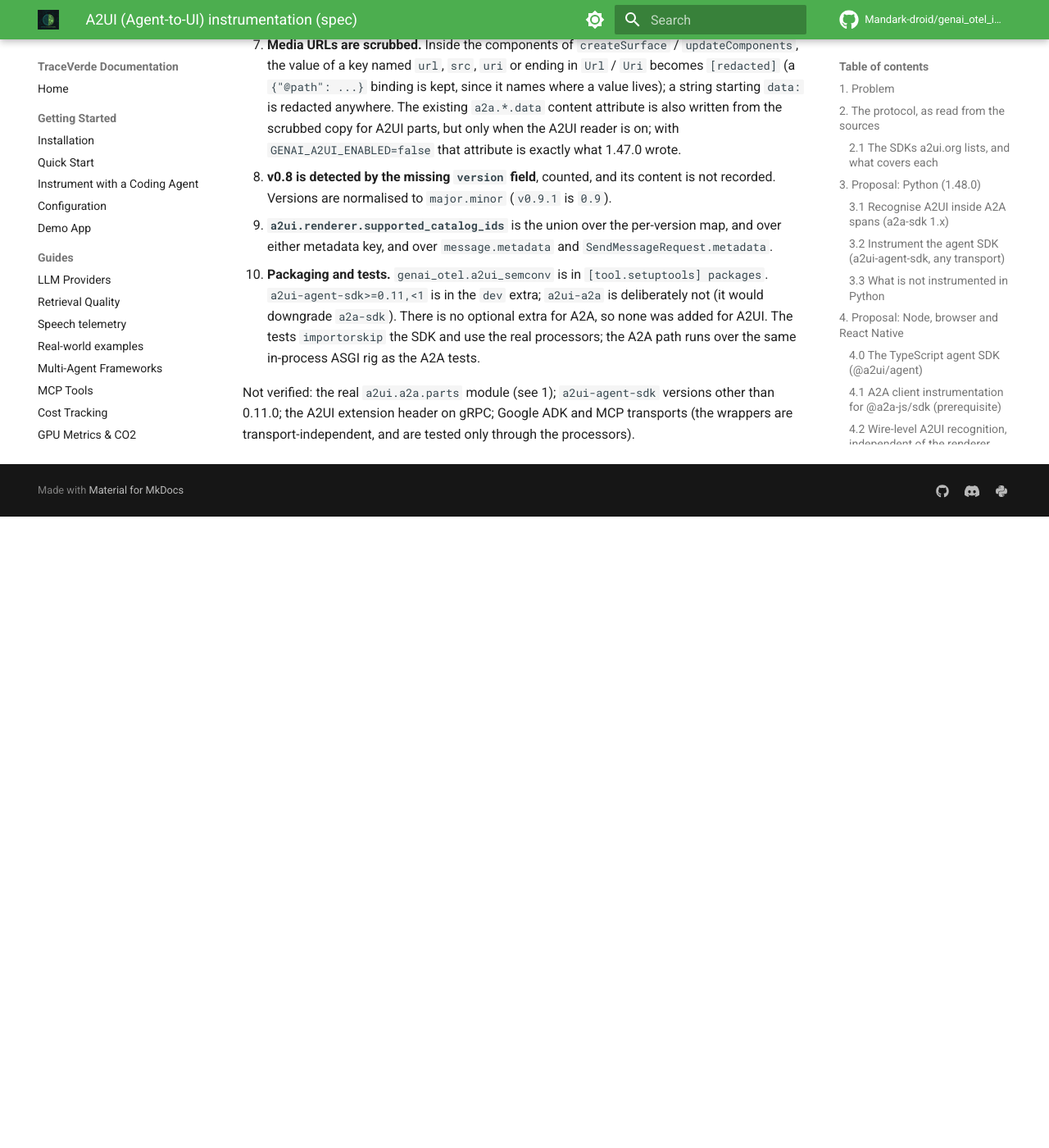
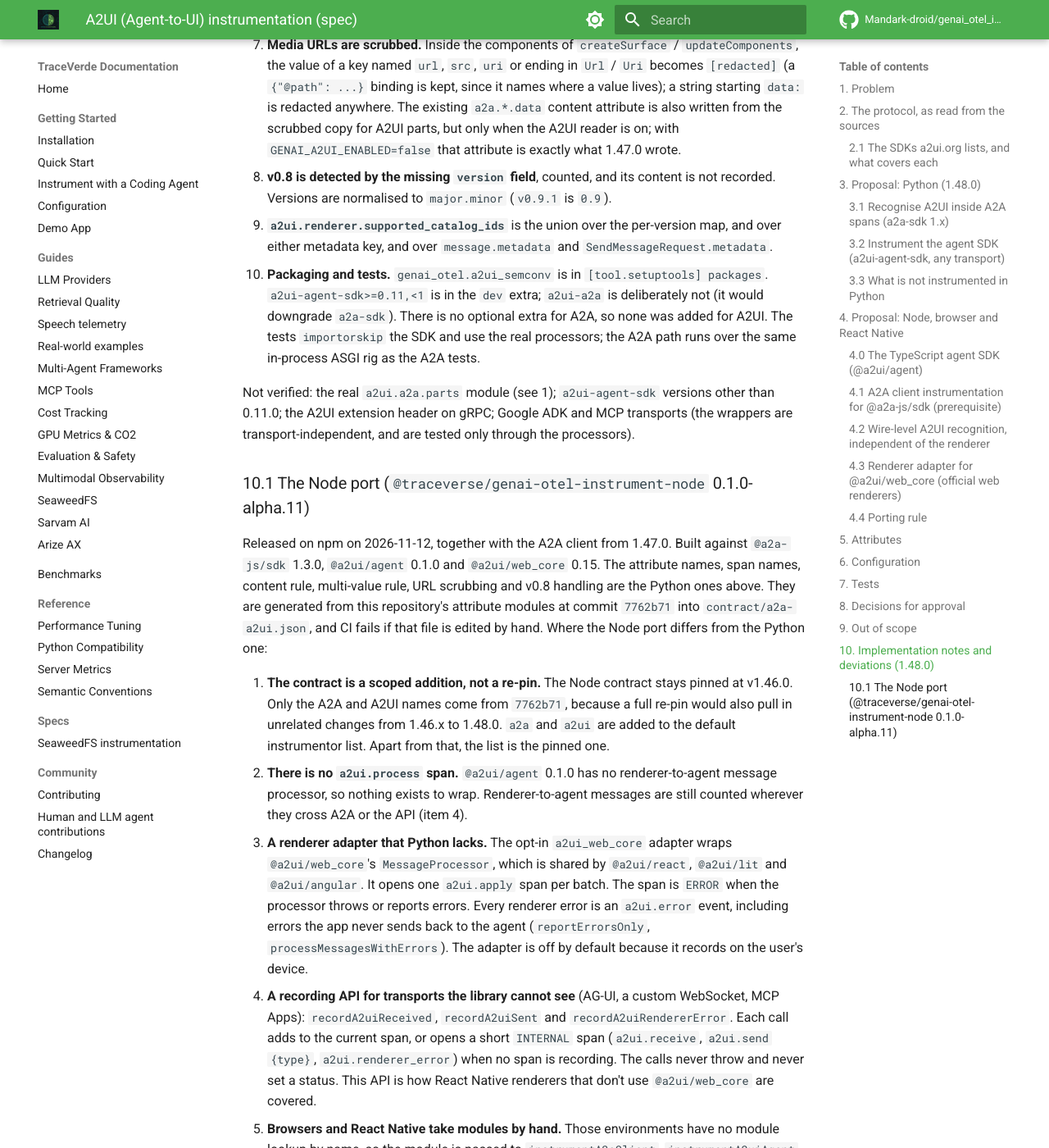
Before and after one commit to Mandark-droid/genai_otel_instrument, an MkDocs documentation site: the page built from docs/specs/a2ui-instrumentation.md, in a window 1280 px wide and 1400 px high, scrolled down 11559 px. Shown: the whole window at 82% size. Built offline with MkDocs 1.6.1 and Material for MkDocs 9.7.7, drawn with Linux system fonts in a browser that asks for light colours; comment, search, counter and statistics services are not loaded; before the commit the page ends 12189 px from its top, so only the background shows below that; some of the changed text lies outside the part shown.

Commit message:
docs(a2ui): record the Node port's deviations (spec section 10.1)

```diff
--- a/docs/specs/a2ui-instrumentation.md
+++ b/docs/specs/a2ui-instrumentation.md
@@ -281,8 +281,8 @@ only `.[dev]`; `a2ui-agent-sdk` is added to the `dev` extra.
 ## 10. Implementation notes and deviations (1.48.0)
 
 The Python part (sections 2, 3, 5, 6 and 7-Python; A2UI-D1 to D4 and D10) as built. Checked against
-`a2ui-agent-sdk` 0.11.0 and `a2ui-core` 0.6.0 as installed, and `a2a-sdk` 1.3.0. The Node part is not
-in this change.
+`a2ui-agent-sdk` 0.11.0 and `a2ui-core` 0.6.0 as installed, and `a2a-sdk` 1.3.0. The Node port is
+section 10.1.
 
 Layout: `genai_otel/a2ui_semconv/` holds `attributes.py` (names, media types, constants),
 `extract.py` (the shared reader, an `A2uiObservation` over wire-format dicts; it imports neither `a2a`
@@ -352,3 +352,44 @@ Deviations and choices the spec left open:
 Not verified: the real `a2ui.a2a.parts` module (see 1); `a2ui-agent-sdk` versions other than 0.11.0; the
 A2UI extension header on gRPC; Google ADK and MCP transports (the wrappers are transport-independent, and
 are tested only through the processors).
+
+### 10.1 The Node port (`@traceverse/genai-otel-instrument-node` 0.1.0-alpha.11)
+
+Released on npm on 2026-11-12, together with the A2A client from 1.47.0. Built against `@a2a-js/sdk` 1.3.0,
+`@a2ui/agent` 0.1.0 and `@a2ui/web_core` 0.15. The attribute names, span names, content rule, multi-value
+rule, URL scrubbing and v0.8 handling are the Python ones above. They are generated from this repository's
+attribute modules at commit `7762b71` into `contract/a2a-a2ui.json`, and CI fails if that file is edited by
+hand. Where the Node port differs from the Python one:
+
+1. **The contract is a scoped addition, not a re-pin.** The Node contract stays pinned at v1.46.0. Only the
+   A2A and A2UI names come from `7762b71`, because a full re-pin would also pull in unrelated changes from
+   1.46.x to 1.48.0. `a2a` and `a2ui` are added to the default instrumentor list. Apart from that, the list
+   is the pinned one.
+2. **There is no `a2ui.process` span.** `@a2ui/agent` 0.1.0 has no renderer-to-agent message processor, so
+   nothing exists to wrap. Renderer-to-agent messages are still counted wherever they cross A2A or the API
+   (item 4).
+3. **A renderer adapter that Python lacks.** The opt-in `a2ui_web_core` adapter wraps `@a2ui/web_core`'s
+   `MessageProcessor`, which is shared by `@a2ui/react`, `@a2ui/lit` and `@a2ui/angular`. It opens one
+   `a2ui.apply` span per batch. The span is `ERROR` when the processor throws or reports errors. Every
+   renderer error is an `a2ui.error` event, including errors the app never sends back to the agent
+   (`reportErrorsOnly`, `processMessagesWithErrors`). The adapter is off by default because it records
+   on the user's device.
+4. **A recording API for transports the library cannot see** (AG-UI, a custom WebSocket, MCP Apps):
+   `recordA2uiReceived`, `recordA2uiSent` and `recordA2uiRendererError`. Each call adds to the current
+   span, or opens a short `INTERNAL` span (`a2ui.receive`, `a2ui.send {type}`, `a2ui.renderer_error`) when
+   no span is recording. The calls never throw and never set a status. This API is how React Native
+   renderers that don't use `@a2ui/web_core` are covered.
+5. **Browsers and React Native take modules by hand.** Those environments have no module lookup by name,
+   so the module is passed to `instrumentA2aClient`, `instrumentA2uiAgent` or `instrumentA2uiWebCore`. In
+   those entries a call's span is not made active while the SDK runs, because all calls share one scope
+   stack. As a result, the app's own `fetch` spans are not its children, but `traceparent` is still sent.
+   `@a2ui/agent` and `@a2ui/web_core` are ES modules only. A CommonJS app that reaches them only through a
+   dynamic `import()` has to pass them in by hand as well.
+6. **Trace context goes into the call's `serviceParameters`** (copied, never edited) rather than through
+   an SDK interceptor. The wrapper's span is already open before the SDK builds the request, so the
+   result is the same, and it does not depend on the app's `clientConfig.interceptors`.
+7. **The A2A server side is not built.** Only the client is (Python has both).
+
+The following were not verified in the Node port: A2A over `@a2a-js/sdk`'s v0.3 compatibility layer, and
+`@a2ui/agent` or `@a2ui/web_core` versions other than the ones above. Flutter, SwiftUI and Jetpack Compose
+renderers are not covered, because there is no Dart, Swift or Kotlin port.
```
